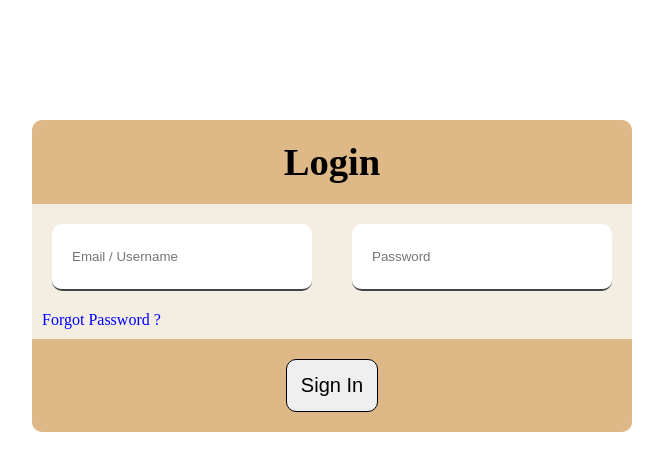
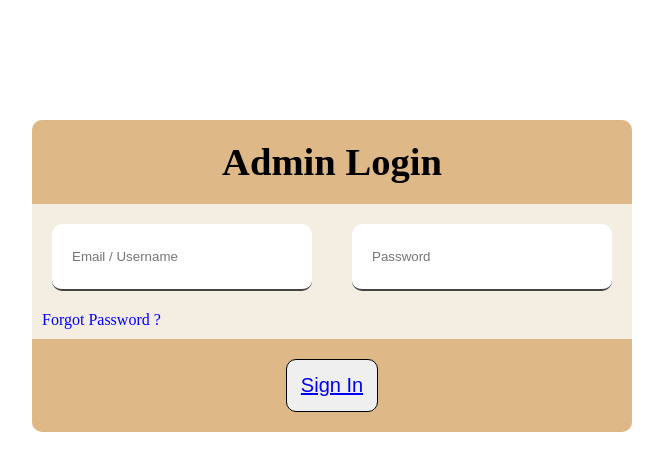
Before and after one commit to Olatisunkanmi/The-Cracked-Ink, a React (Create React App) app in the folder Client/: page /admin-login in a window 1280 px wide. Shown: the top 470 px of the page, without its empty margins (308-971 px from the left). Built offline with nearby package versions, Linux system fonts and the light colour scheme; a web font is replaced by a local one.

Commit message:
Admin Routes added to Login Page

```diff
--- a/Client/src/Pages/Login/Login.jsx
+++ b/Client/src/Pages/Login/Login.jsx
@@ -1,4 +1,5 @@
 import './Login.css'
+import {Link } from "react-router-dom"
 
 
 const Login = () => {
@@ -9,24 +10,32 @@ const Login = () => {
 
 
 
-            <div class="wrapper-div">
+                <div class="wrapper-div">
                     <div class="register--header">
-                    <h3>Login</h3>
+                    <h3>Admin Login</h3>
 
                     </div>
 
-            <input type="text" class="input--register" placeholder="Email / Username" />
-            <input type="text" class="input--register" placeholder="Password" />
-
-            <p class="forgot">Forgot Password ?</p>
-
-
-
+            <form action="">
+              {
+                // <label> Username </label>
+              }
+                  <input type="text" class="input--register" placeholder="Email / Username" />
+                  {
+                    // <label> Password </label>
+                  }
+                  <input type="text" class="input--register" placeholder="Password" />
+                  <p class="forgot">Forgot Password ?</p>
+            </form>
 
             <div class="submit--div">
-            <button class="sign-btn"> Sign In </button>
-
-
+            <button class="sign-btn">
+                  <Link to="/admin-page" className='link'>
+                      Sign In
+                    </Link>
+            </button>
+            { // <span> This page is only for admin</span>
+             }
             </div>
 
 
```
